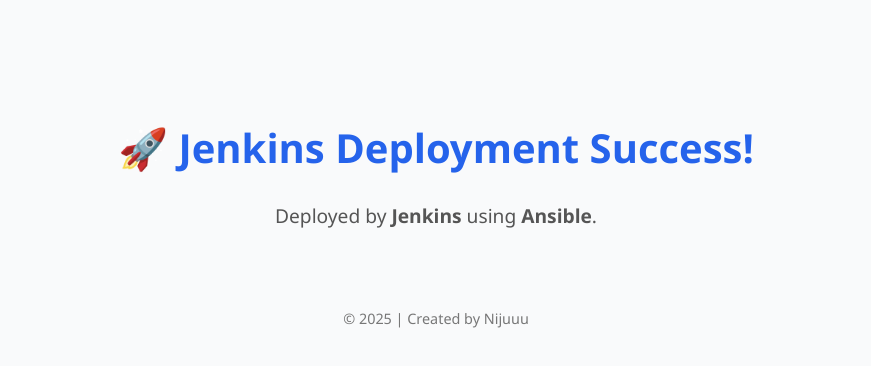
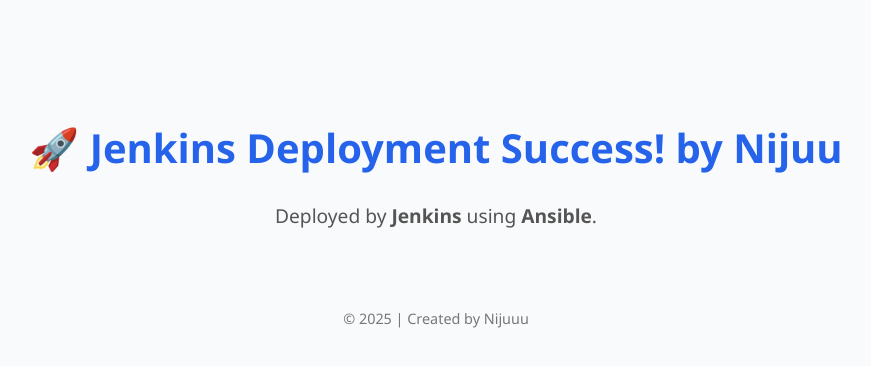
Before and after one commit to NijalingaRK/jenkins-demo-niju, a plain HTML site: page index.html in a window 1280 px wide. Shown: the whole page, without its empty margins (204-1075 px from the left). Drawn offline with Linux system fonts and the light colour scheme.

Commit message:
Update index.html

```diff
--- a/index.html
+++ b/index.html
@@ -28,7 +28,7 @@
   </style>
 </head>
 <body>
-  <h1>🚀 Jenkins  Deployment Success!</h1>
+  <h1>🚀 Jenkins  Deployment Success! by Nijuu</h1>
   <p>Deployed by <strong>Jenkins</strong> using <strong>Ansible</strong>.</p>
   <footer>© 2025 | Created by Nijuuu</footer>
 </body>
```
